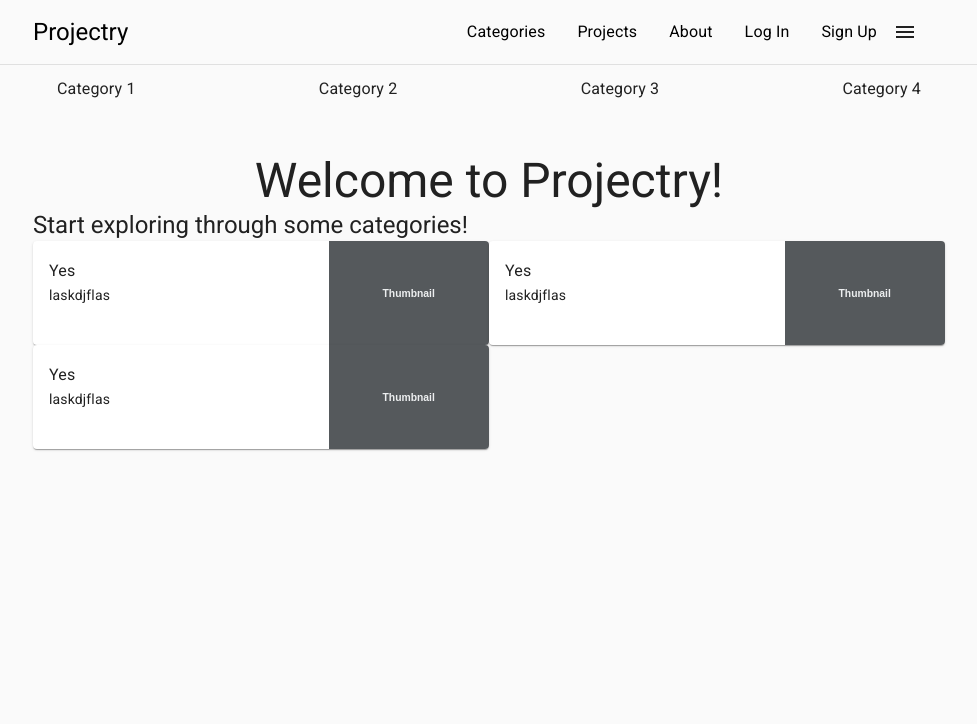
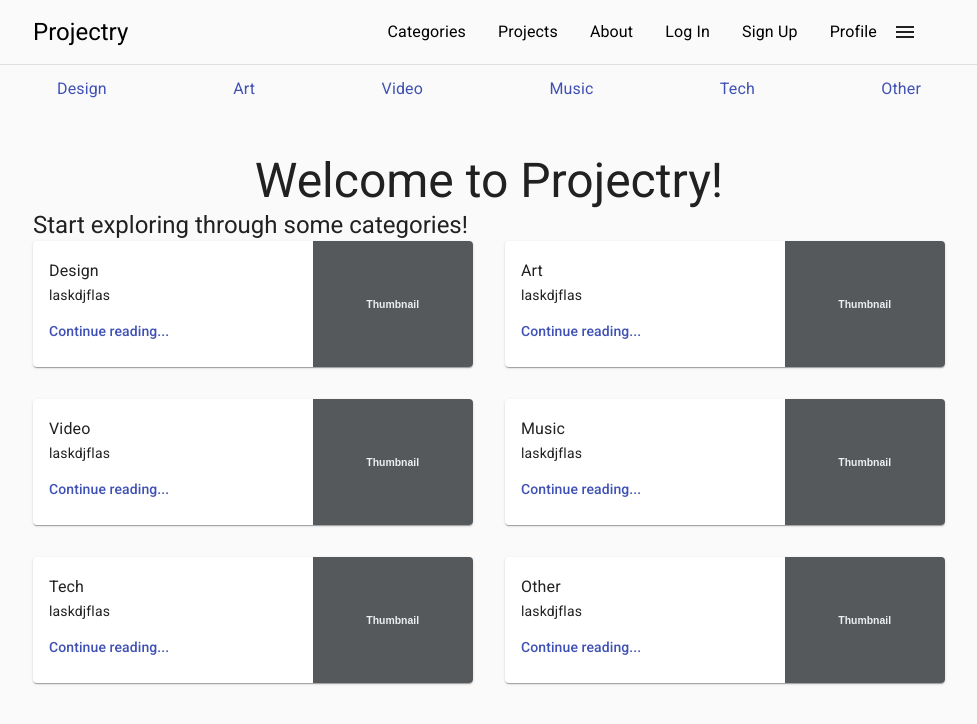
Before and after one commit to mluo24/projectry, a React (Create React App) app: page / in a window 1280 px wide. Shown: the top 724 px of the page, without its empty margins (151-1128 px from the left). Built offline with nearby package versions, Linux system fonts and the light colour scheme.

Commit message:
work session 4/30

```diff
--- a/src/components/Header.tsx
+++ b/src/components/Header.tsx
@@ -1,4 +1,4 @@
-import { AppBar, Toolbar, List, ListItem, ListItemText, IconButton, Typography, Container } from '@material-ui/core';
+import { AppBar, Toolbar, List, ListItem, ListItemText, IconButton, Typography, Container, Link } from '@material-ui/core';
 import { createStyles, makeStyles, Theme } from '@material-ui/core/styles';
 import MenuIcon from '@material-ui/icons/Menu';
 import React, { useState } from 'react';
@@ -40,11 +40,17 @@ const useStyles = makeStyles((theme: Theme) =>
 
 type link = { title: string, path: string };
 
+type category = {
+    name: string,
+    description: string,
+    slug: string
+}
+
 type Props = {
-    readonly title: string
-    readonly links: link[]
+    readonly title: string,
+    readonly links: link[],
+    readonly categories: category[]
 };
-
 
 const SideDrawer = ({ title, links }: Props) => {
 
@@ -77,14 +83,14 @@ const SideDrawer = ({ title, links }: Props) => {
         <>
             {/* onClick={toggleDrawer("right", true)}*/}
             <IconButton className={classes.menuButton} edge="start" color="inherit" aria-label="menu"
-                >
+            >
                 <MenuIcon />
             </IconButton>
         </>
     );
 }
 
-const Navbar = ({ title, links }: Props) => {
+const Navbar = ({ title, links, categories }: Props) => {
 
     const classes = useStyles();
 
@@ -104,24 +110,24 @@ const Navbar = ({ title, links }: Props) => {
                         </a>
                     ))}
                 </List>
-                <SideDrawer title={title} links={links}/>
+                <SideDrawer title={title} links={links} categories={categories} />
             </Container>
         </Toolbar>
     );
 }
 
-const Categories = () => {
+const Categories = ({ categories }: Props) => {
 
     const classes = useStyles();
 
-    const categoryList: string[] = ["Category 1", "Category 2", "Category 3", "Category 4"];
+    // const categoryList: string[] = ["Category 1", "Category 2", "Category 3", "Category 4"];
 
     return (
         <Container maxWidth="md">
             <Toolbar variant="dense" className={classes.toolbarSecondary}>
-                {categoryList.map(c => (
-                    <Typography color="inherit" noWrap key={c}>
-                        {c}
+                {categories.map(({ name, slug }, index) => (
+                    <Typography color="inherit" noWrap key={index}>
+                        <Link href={slug}>{name}</Link>
                     </Typography>
                 ))}
             </Toolbar>
@@ -129,11 +135,11 @@ const Categories = () => {
     );
 }
 
-const Header = ({ title, links }: Props) => {
+const Header = ({ title, links, categories }: Props) => {
     return (
         <>
-            <Navbar title={title} links={links} />
-            <Categories />
+            <Navbar title={title} links={links} categories={categories} />
+            <Categories title={title} links={links} categories={categories} />
         </>
     );
 }
--- a/src/components/Home.tsx
+++ b/src/components/Home.tsx
@@ -16,44 +16,57 @@ const useStyles = makeStyles((theme: Theme) =>
   }),
 );
 
-type category = {
-    name: string,
-    description: string,
-    url: string
+
+const categoryCardList = [
+  {
+    name: "Design",
+    description: "laskdjflas",
+    slug: "/design"
+  },
+  {
+    name: "Art",
+    description: "laskdjflas",
+    slug: "/art"
+  },
+  {
+    name: "Video",
+    description: "laskdjflas",
+    slug: "/video"
+  },
+  {
+    name: "Music",
+    description: "laskdjflas",
+    slug: "/music"
+  },
+  {
+    name: "Tech",
+    description: "laskdjflas",
+    slug: "/tech"
+  },
+  {
+    name: "Other",
+    description: "laskdjflas",
+    slug: "/other"
   }
+];
 
 const CategoryCards = () => {
 
   const classes = useStyles();
 
-    const categoryCardList: category[] = [
-        {
-            name : "Yes",
-            description : "laskdjflas",
-            url : "/yes"
-        },
-        {
-            name : "Yes",
-            description : "laskdjflas",
-            url : "/yes"
-        },
-        {
-            name : "Yes",
-            description : "laskdjflas",
-            url : "/yes"
-        }
-    ];
-
   return (
-            <Grid container>
-            {categoryCardList.map(({ name, description }, index) => (
-                  <Grid item key={index} xs={12} md={6} spacing={10}>
+    <Grid container spacing={4}>
+      {categoryCardList.map(({ name, description, slug }, index) => (
+        <Grid item key={index} xs={12} md={6}>
           <Card className={classes.card}>
             <div className={classes.cardDetails}>
               <CardContent>
                 <Typography variant="subtitle1">{name}</Typography>
                 <Typography variant="body2" paragraph>
                   {description}
+                </Typography>
+                <Typography variant="subtitle2" color="primary">
+                  Continue reading...
                 </Typography>
               </CardContent>
             </div>
@@ -66,12 +79,6 @@ const CategoryCards = () => {
             </Hidden>
           </Card>
         </Grid>
-                // <Card>
-                //     {/*for every two cards, start a new line*/}
-                //     <CardContent key={name}>
-                //         {name}
-                //     </CardContent>
-                // </Card>
       ))}
     </Grid>
   );
--- a/src/components/Main.tsx
+++ b/src/components/Main.tsx
@@ -1,6 +1,8 @@
 import { Box } from '@material-ui/core';
 import React, { ReactNode } from 'react';
 import Header from './Header';
+import IconButton from '@material-ui/core/IconButton';
+import { AccountBox } from '@material-ui/icons';
 
 type Props = { readonly children: ReactNode }
 
@@ -11,12 +13,47 @@ const Main = (props: Props) => {
         { title: "Projects", path: "/projects" },
         { title: "About", path: "/about" },
         { title: "Log In", path: "/login" },
-        { title: "Sign Up", path: "/signup" }
+        { title: "Sign Up", path: "/signup" },
+        { title: "Profile", path: "/profile" }
     ];
+
+    const categoryCardList = [
+        {
+            name: "Design",
+            description: "laskdjflas",
+            slug: "/design"
+        },
+        {
+            name: "Art",
+            description: "laskdjflas",
+            slug: "/art"
+        },
+        {
+            name: "Video",
+            description: "laskdjflas",
+            slug: "/video"
+        },
+        {
+            name: "Music",
+            description: "laskdjflas",
+            slug: "/music"
+        },
+        {
+            name: "Tech",
+            description: "laskdjflas",
+            slug: "/tech"
+        },
+        {
+            name: "Other",
+            description: "laskdjflas",
+            slug: "/other"
+        }
+    ];
+
 
     return (
         <div>
-            <Header title="Projectry" links={links} />
+            <Header title="Projectry" links={links} categories={categoryCardList} />
             <Box m={5}>
                 {props.children}
             </Box>
--- a/src/components/Post.tsx
+++ b/src/components/Post.tsx
@@ -4,6 +4,7 @@ const Post = () => {
 
     return (
         <div>
+
         </div>
     );
 
```
Also changed, not shown: src/components/User.tsx (line endings or trailing spaces). Lines whose indentation alone changed are shown as unchanged.
